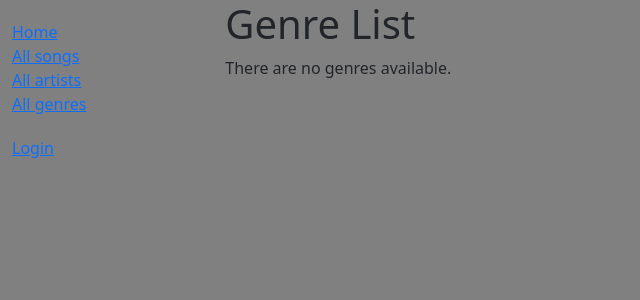
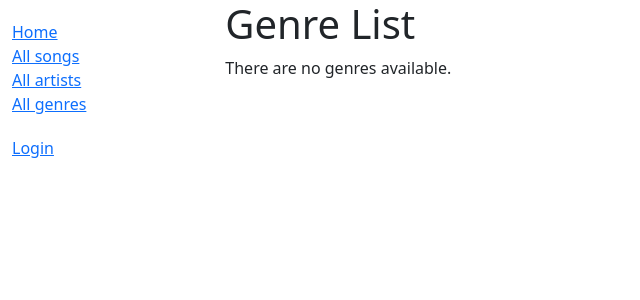
Before and after one commit to Shad0w-Dragon/CSCI313-HarmonyHub, a Django app: page /catalog/genres/ in a window 1280 px wide. Shown: the top 300 px of the page, without its empty margins (0-640 px from the left). Run offline with Django 5.2, Linux system fonts and the light colour scheme; data that the repository does not hold is empty; parts of the project's set-up code (start-up, migrations or seed data) failed here and were passed over.

Commit message:
Update styles.css

```diff
--- a/Harmony Hub (Conor)/catalog/static/css/styles.css
+++ b/Harmony Hub (Conor)/catalog/static/css/styles.css
@@ -3,8 +3,6 @@
     padding: 0;
     list-style: none;
 }
-
-body {background-color: gray;}
 
 #logout-form {
   display: inline;
```
